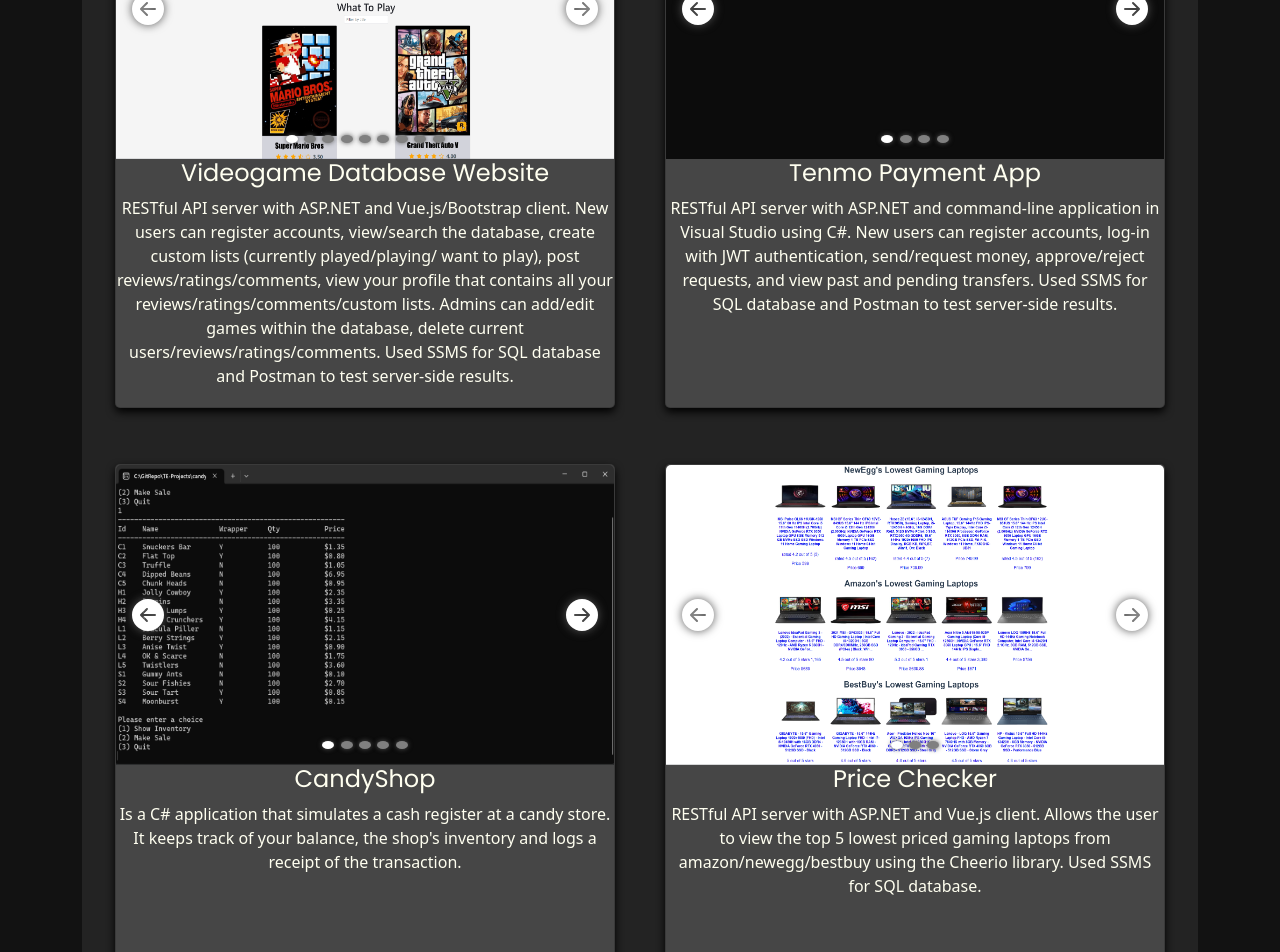
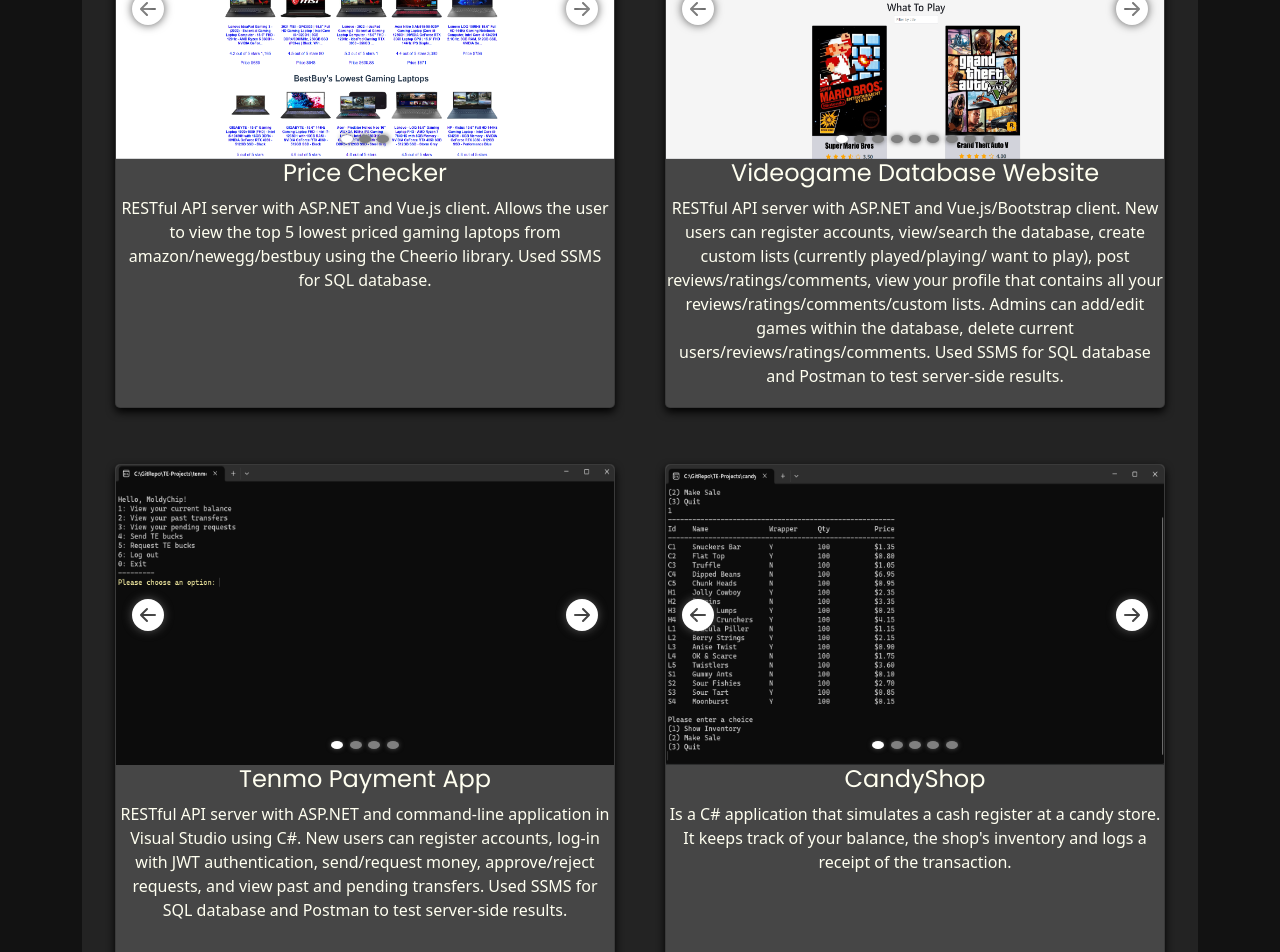
Before and after one commit to MoldyChip/portfolio-website, a React (Vite) app: page /projects in a window 1280 px wide. Shown: the part 220-1172 px from the top of the page. Built offline with nearby package versions, Linux system fonts and the light colour scheme; the HTML template or start-up script is replaced by a standard one.

Commit message:
changed project order

```diff
--- a/src/Projects/Projects.jsx
+++ b/src/Projects/Projects.jsx
@@ -7,6 +7,16 @@
 
     return (<>
         <ul className="project-container">
+        <div className="card" >
+                <li>
+                    <Carousel data={projectPriceChecker} priceClicked={true} />
+
+                    <a className='bottom-card' href="https://github.com/MoldyChip/price-checker" >
+                        <h1 className="project-title">Price Checker</h1>
+                        <p className="project-p">RESTful API server with ASP.NET and Vue.js client. Allows the user to view the top 5 lowest priced gaming laptops from amazon/newegg/bestbuy using the Cheerio library. Used SSMS for SQL database.</p>
+                    </a>
+                </li>
+            </div>
             <div className="card">
                 <li>
                     <Carousel data={projectVGD} vgdClicked={true} />
@@ -37,16 +47,6 @@
                     </a>
                 </li>
             </div>
-            <div className="card" >
-                <li>
-                    <Carousel data={projectPriceChecker} priceClicked={true} />
-
-                    <a className='bottom-card' href="https://github.com/MoldyChip/price-checker" >
-                        <h1 className="project-title">Price Checker</h1>
-                        <p className="project-p">RESTful API server with ASP.NET and Vue.js client. Allows the user to view the top 5 lowest priced gaming laptops from amazon/newegg/bestbuy using the Cheerio library. Used SSMS for SQL database.</p>
-                    </a>
-                </li>
-            </div>
         </ul>
     </>)
 }
```
